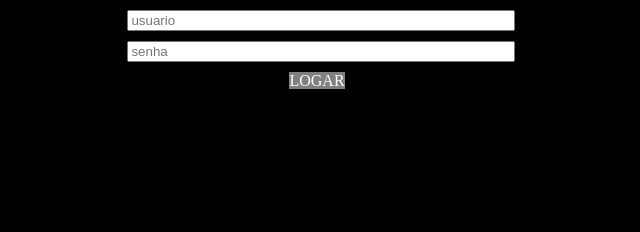
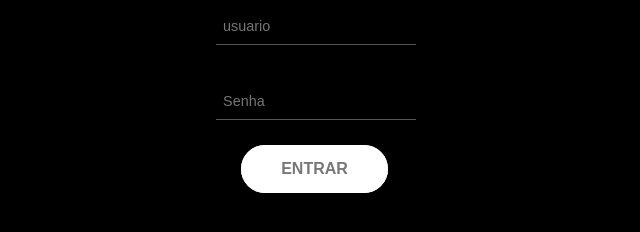
Before and after one commit to IRenatoBarros/IPIAldeiaLouvor, a plain HTML site: page login/login.html in a window 1280 px wide. Shown: the whole page, without its empty margins (323-963 px from the left). Drawn offline with Linux system fonts and the light colour scheme.

Commit message:
adiconando versão

```diff
--- a/login/login.css
+++ b/login/login.css
@@ -11,13 +11,133 @@ body{
 
 }
 
-#button{
-    background-color: grey;
-    color: white;
-    display: inline;
-    user-select: none;
-}
+
 
 #button:hover{
     cursor: grab;
 }
+
+body {
+    font-family: sans-serif;
+    background-color: #81d4fa;
+    font-weight: bold;
+}
+
+.text-box {
+    margin-left: -12%;
+	 margin-top: 2%;
+}
+
+.btn:link,
+.btn:visited {
+    text-transform: uppercase;
+    text-decoration: none;
+    padding: 15px 40px;
+    display: inline-block;
+    border-radius: 100px;
+    transition: all .2s;
+    position: absolute;
+}
+
+.btn:hover {
+    transform: translateY(-3px);
+    box-shadow: 0 10px 20px rgba(0, 0, 0, 0.2);
+}
+
+.btn:active {
+    transform: translateY(-1px);
+    box-shadow: 0 5px 10px rgba(0, 0, 0, 0.2);
+}
+
+.btn-white {
+    background-color: #fff;
+    color: #777;
+}
+
+.btn::after {
+    content: "";
+    display: inline-block;
+    height: 100%;
+    width: 100%;
+    border-radius: 100px;
+    position: absolute;
+    top: 0;
+    left: 0;
+    z-index: -1;
+    transition: all .4s;
+}
+
+.btn-white::after {
+    background-color: #fff;
+}
+
+.btn:hover::after {
+    transform: scaleX(1.4) scaleY(1.6);
+    opacity: 0;
+}
+
+.btn-animated {
+    animation: moveInBottom 5s ease-out;
+    animation-fill-mode: backwards;
+}
+
+@keyframes moveInBottom {
+    0% {
+        opacity: 0;
+        transform: translateY(30px);
+    }
+
+    100% {
+        opacity: 1;
+        transform: translateY(0px);
+    }
+}
+
+.form {
+    --width-of-input: 200px;
+    --border-height: 1px;
+    --border-before-color: rgba(221, 221, 221, 0.39);
+    --border-after-color: #5891ff;
+    --input-hovered-color: #4985e01f;
+    position: relative;
+    width: var(--width-of-input);
+   }
+   /* styling of Input */
+   .input {
+    color: #fff;
+    font-size: 0.9rem;
+    background-color: transparent;
+    width: 100%;
+    box-sizing: border-box;
+    padding-inline: 0.5em;
+    padding-block: 0.7em;
+    border: none;
+    border-bottom: var(--border-height) solid var(--border-before-color);
+   }
+   /* styling of animated border */
+   .input-border {
+    position: absolute;
+    background: var(--border-after-color);
+    width: 0%;
+    height: 2px;
+    bottom: 0;
+    left: 0;
+    transition: 0.3s;
+   }
+   /* Hover on Input */
+   input:hover {
+    background: var(--input-hovered-color);
+   }
+
+   input:focus {
+    outline: none;
+   }
+   /* here is code of animated border */
+   input:focus ~ .input-border {
+    width: 100%;
+   }
+   /* === if you want to do animated border on typing === */
+   /* remove input:focus code and uncomment below code */
+   /* input:valid ~ .input-border{
+     width: 100%;
+   } */
--- a/login/login.html
+++ b/login/login.html
@@ -9,8 +9,23 @@
     <script src="login.js" defer></script>
 </head>
 <body style="background-color: black;">
-        <input type="text" placeholder="usuario" class="input-login">
-        <input type="text" placeholder="senha" class="input-login">
-        <p id="button">LOGAR</p>
+        <!-- <input type="text" placeholder="usuario" class="input-login">
+        <input type="text" placeholder="senha" class="input-login"> -->
+
+        <div class="form" style="margin-left: 42%;">
+            <input class="input" placeholder="usuario" required="" type="text" class="input-login">
+            <span class="input-border"></span>
+          </div>
+
+        <div class="form" style="margin-left: 42%;margin-top: 3%;">
+            <input class="input" placeholder="Senha" required="" type="text" class="input-login">
+            <span class="input-border"></span>
+          </div>
+
+        <div id="button" class="text-box">
+            <a href="#" class="btn btn-white btn-				 animate">Entrar</a>
+        </div>
+
+
 </body>
 </html>
--- a/login/login.js
+++ b/login/login.js
@@ -1,6 +1,6 @@
 const inputUser = document.getElementsByTagName('input')[0]
 const inputSenha = document.getElementsByTagName('input')[1]
-const botton = document.getElementsByTagName('p')[0]
+const botton = document.getElementById('button')
 
 
 botton.addEventListener('click',(e)=>{
--- a/pag_adicionar/style.css
+++ b/pag_adicionar/style.css
@@ -1,3 +1,9 @@
+@import url('https://fonts.googleapis.com/css2?family=Poetsen+One&display=swap');
+
+h1{
+    font-family: "Poetsen One", sans-serif;
+}
+
 body{
     text-align: center;
 }
--- a/pag_pesquisar/pesquisar.css
+++ b/pag_pesquisar/pesquisar.css
@@ -1,3 +1,9 @@
+@import url('https://fonts.googleapis.com/css2?family=Poetsen+One&display=swap');
+
+h1{
+    font-family: "Poetsen One", sans-serif;
+}
+
 body{
     text-align: center;
 }
@@ -40,3 +46,7 @@ body{
     border-style: solid;
     border: 1px;
 }
+
+#listaResult{
+    list-style-type: none;
+}
--- a/principal/style.css
+++ b/principal/style.css
@@ -1,3 +1,6 @@
+@import url('https://fonts.googleapis.com/css2?family=Poetsen+One&display=swap');
+
+
 body{
     align-items: center;
     text-align: center;
@@ -6,6 +9,7 @@ body{
 
 h1{
     color: white;
+    font-family: "Poetsen One", sans-serif;
 }
 
 .botton{
@@ -24,3 +28,77 @@ h1{
     background-color: rgb(206, 206, 206);
     cursor:grab;
 }
+
+.text-box {
+    margin-left: -19%;
+	 margin-top: 2%;
+}
+
+.btn:link,
+.btn:visited {
+    text-transform: uppercase;
+    text-decoration: none;
+    padding: 15px 40px;
+    display: inline-block;
+    border-radius: 100px;
+    transition: all .2s;
+    position: absolute;
+}
+
+.btn:hover {
+    transform: translateY(-3px);
+    box-shadow: 0 10px 20px rgba(0, 0, 0, 0.2);
+}
+
+.btn:active {
+    transform: translateY(-1px);
+    box-shadow: 0 5px 10px rgba(0, 0, 0, 0.2);
+}
+
+.btn-white {
+    background-color: #fff;
+    color: #777;
+}
+
+.btn::after {
+    content: "";
+    display: inline-block;
+    height: 100%;
+    width: 100%;
+    border-radius: 100px;
+    position: absolute;
+    top: 0;
+    left: 0;
+    z-index: -1;
+    transition: all .4s;
+}
+
+.btn-white::after {
+    background-color: #fff;
+}
+
+.btn:hover::after {
+    transform: scaleX(1.4) scaleY(1.6);
+    opacity: 0;
+}
+
+.btn-animated {
+    animation: moveInBottom 5s ease-out;
+    animation-fill-mode: backwards;
+}
+
+@keyframes moveInBottom {
+    0% {
+        opacity: 0;
+        transform: translateY(30px);
+    }
+
+    100% {
+        opacity: 1;
+        transform: translateY(0px);
+    }
+}
+
+#outro{
+    width: 100%;
+}
```
Also changed, not shown: pag_adicionar/index.js (+12 -0 lines), pag_pesquisar/pesquisar.html (+1 -1 lines), pag_pesquisar/pesquisar.js (+15 -7 lines), principal/index.html (+11 -3 lines).
